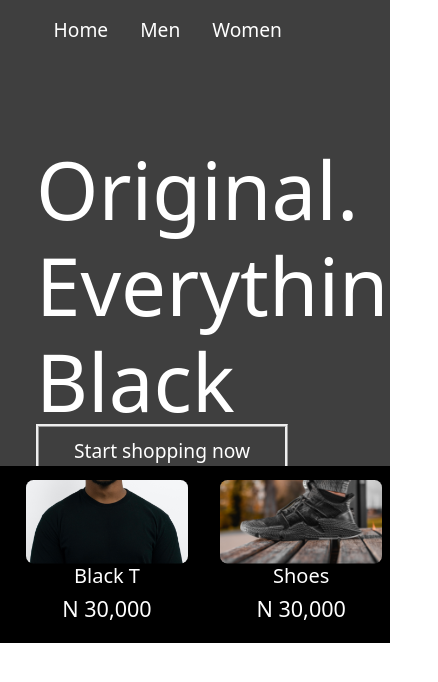
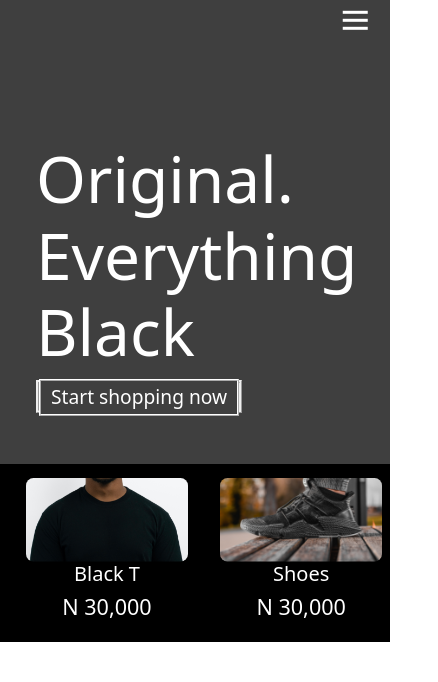
Before and after one commit to TolaMaryAnn/Origin-3, a plain HTML site: page index.html in a window 390 px wide. Shown: the whole page, 438 px wide, since content can reach past the window. Drawn offline with nearby package versions, Linux system fonts and the light colour scheme.

Commit message:
first update

```diff
--- a/index.html
+++ b/index.html
@@ -5,6 +5,7 @@
     <meta http-equiv="X-UA-Compatible" content="IE=edge">
     <meta name="viewport" content="width=device-width, initial-scale=1.0">
     <title>Design</title>
+
     <!-- <link rel="stylesheet" href="https://cdnjs.cloudflare.com/ajax/libs/slick-carousel/1.8.1/slick.min.css" integrity="sha512-yHknP1/AwR+yx26cB1y0cjvQUMvEa2PFzt1c9LlS4pRQ5NOTZFWbhBig+X9G9eYW/8m0/4OXNx8pxJ6z57x0dw==" crossorigin="anonymous" referrerpolicy="no-referrer" />
     <link rel="stylesheet" href="https://cdnjs.cloudflare.com/ajax/libs/slick-carousel/1.8.1/slick-theme.min.css" integrity="sha512-17EgCFERpgZKcm0j0fEq1YCJuyAWdz9KUtv1EjVuaOz8pDnh/0nZxmU6BBXwaaxqoi9PQXnRWqlcDB027hgv9A==" crossorigin="anonymous" referrerpolicy="no-referrer" /> -->
     <link href="https://cdn.jsdelivr.net/npm/bootstrap@5.1.3/dist/css/bootstrap.min.css" rel="stylesheet" integrity="sha384-1BmE4kWBq78iYhFldvKuhfTAU6auU8tT94WrHftjDbrCEXSU1oBoqyl2QvZ6jIW3" crossorigin="anonymous">
@@ -35,11 +36,19 @@
 
 a{
     text-decoration: none;
+    /* color: white;
+    border-style: ridge;
+    padding: 10px 35px 10px 35px;
+    font-size: 1.5rem; */
+
+}
+button{
+    background-color: #3f3f3f;
+    margin-bottom: 3rem;
     color: white;
     border-style: ridge;
+    border-color: white;
     padding: 10px 35px 10px 35px;
-    font-size: 1.5rem;
-
 }
 .face{
     width: 35rem;
@@ -69,23 +78,98 @@ h1{
     margin: 2rem;
 
 
-
 }
 @media screen and (max-width: 480px){
+    .navbar-container{
+        display: flex;
+        /* justify-content: space-between; */
+        /* height: 80px; */
+        z-index: 1;
+        width: 100%;
+        max-width: 1300px;
+        /* padding: 0; */
+    }
+
+    .navbar-menu{
+        /* display: grid; */
+        /* grid-template-columns: auto; */
+
+        /* width: 100%; */
+        /* position:absolute; */
+        top: -1000px;
+        opacity: 1;
+        transition: all 0.5s ease;
+        z-index: -1;
+        /* background: #131313; */
+    }
+
+    .navbar-menu.active{
+        background:#3f3f3f;
+        /* top: 100%; */
+        opacity: 1;
+        /* height: 60vh; */
+        z-index: 99;
+        font-size: 1.6rem;
+        transition: all 0.5s ease;
+    }
+
+    .navbar_toggle .bar{
+
+        width: 25px;
+        height: 3px;
+        margin:5px ;
+        transition: all 0.3s ease-in-out;
+        background: #fff;
+    }
+
+    .navbar-item{
+        /* width: 100%; */
+        text-align: center;
+        /* padding: 2rem; */
+        /* width: 100%; */
+        /* display: table; */
+    }
+
+    #mobile-menu{
+        position: absolute;
+        /* top: 20%; */
+        right: 5%;
+        transform: translate(5%, 20%);
+    }
+
+    .navbar_toggle .bar{
+        display: block;
+        cursor: pointer;
+    }
+
+    #mobile-menu.is-active .bar:nth-child(2) {
+        opacity: 0;
+    }
+
+
+    #mobile-menu.is-active .bar:nth-child(1) {
+       transform: translateY(8px) rotate(45deg);
+    }
+
+
+    #mobile-menu.is-active .bar:nth-child(3) {
+        transform: translateY(-8px) rotate(-45deg);
+     }
+
     .face{
         display: none;
     }
-h1{
-    font-size: 1rem;
-    color: white;
-}
+
 a{
     text-decoration: none;
-    color: white;
+    /* color: white;
     border-style: ridge;
     padding: 5px 20px 5px 20x;
-    font-size: 0.9rem;
+    font-size: 0.9rem; */
 
+}
+button{
+    padding: 2px 10px 2px 10px;
 }
 .container ul{
     list-style-type: none;
@@ -106,11 +190,13 @@ a{
 }
 }
 @media screen and (max-width: 767px) {
+
+
     .face{
         width: 65%;
     }
 h1{
-    font-size: 5rem;
+    font-size: 4rem;
     color: white;
 }
 a{
@@ -141,6 +227,8 @@ a{
 }
 }
 
+
+
 </style>
 </head>
 <body>
@@ -149,14 +237,27 @@ a{
             <div class="row">
                 <div class="col-sm-12 col-md-6" style="background-color:#3f3f3f ;">
                     <div class="container">
-                    <ul>
-                        <li>Home</li>
-                        <li>Men</li>
-                        <li>Women</li>
-                    </ul>
+                            <div class="navbar-container">
+                                <div class="navbar_toggle" id="mobile-menu">
+                                    <span class="bar"></span>
+                                    <span class="bar"></span>
+                                    <span class="bar"></span>
+                                </div>
 
-                    <h1>Original. <br> Everything <br> Black</h1>
-                    <a href="#">Start shopping now</a>
+                                <ul class="navbar-menu">
+
+
+                                             <li class="navbar-item">Home</li>
+                                             <li class="navbar-item">Men</li>
+                                             <li class="navbar-item">Women</li>
+
+
+
+                                </ul>
+                            </div>
+
+                        <h1>Original. <br> Everything <br> Black</h1>
+                        <a href="#"><button>Start shopping now</button> </a>
                     </div>
 
 
@@ -216,6 +317,8 @@ a{
             </div>
         </div>
 	</div>
+    <script src="menu.js"></script>
+
     <script src="https://cdn.jsdelivr.net/npm/@popperjs/core@2.10.2/dist/umd/popper.min.js" integrity="sha384-7+zCNj/IqJ95wo16oMtfsKbZ9ccEh31eOz1HGyDuCQ6wgnyJNSYdrPa03rtR1zdB" crossorigin="anonymous"></script>
     <script src="https://cdn.jsdelivr.net/npm/bootstrap@5.1.3/dist/js/bootstrap.min.js" integrity="sha384-QJHtvGhmr9XOIpI6YVutG+2QOK9T+ZnN4kzFN1RtK3zEFEIsxhlmWl5/YESvpZ13" crossorigin="anonymous"></script>
 </body>
--- /dev/null
+++ b/menu.js
@@ -0,0 +1,12 @@
+const menu = document.querySelector('#mobile-menu');
+const menuLinks = document.querySelector('.navbar-menu');
+// const navlogo = document.querySelector('navbar_logo')
+
+
+// display Mobile menu
+const mobileMenu = () => {
+    menu.classList.toggle('is-active')
+    menuLinks.classList.toggle('active')
+}
+
+menu.addEventListener('click', mobileMenu);
```
